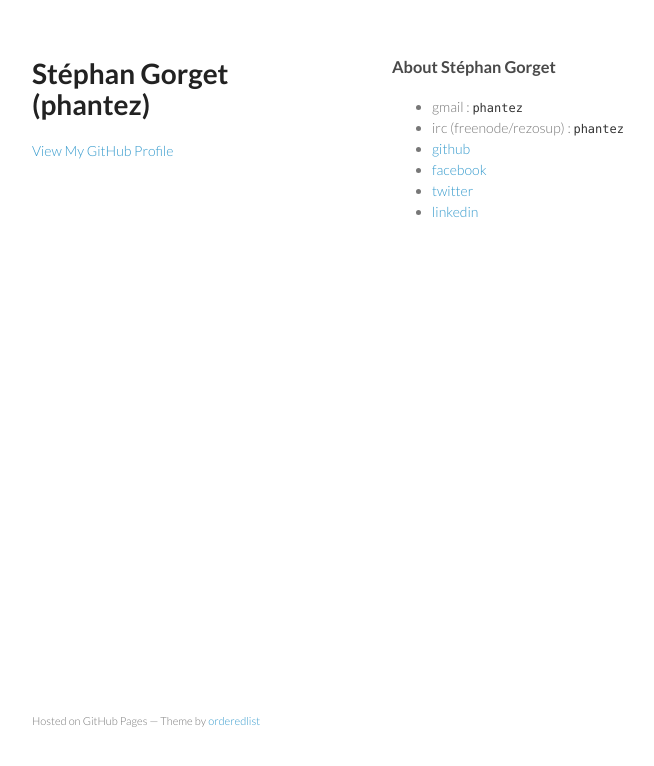
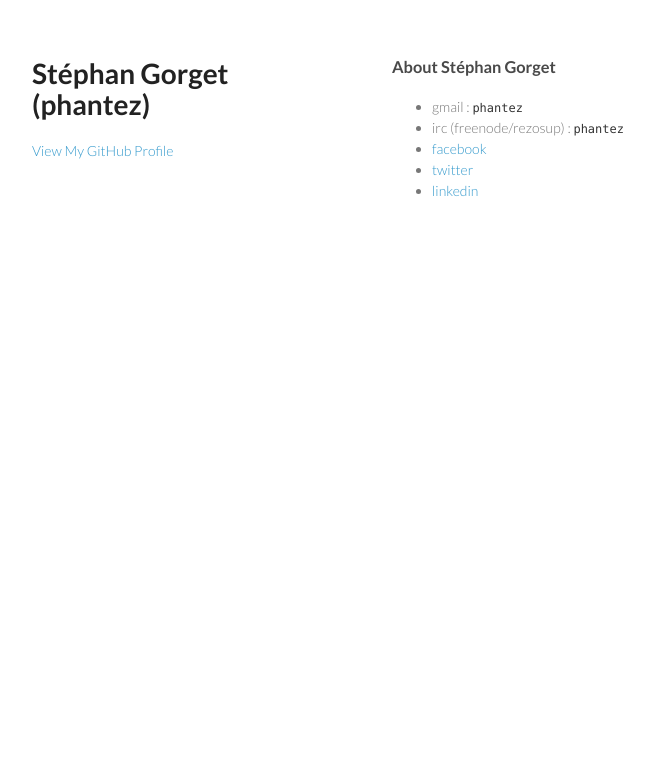
Before and after one commit to phantez/phantez.github.io, a plain HTML site: page index.html in a window 1280 px wide. Shown: the whole page, without its empty margins (178-832 px from the left). Drawn offline with Linux system fonts and the light colour scheme.

Commit message:
Add CNAME + remove github footer

```diff
--- a/index.html
+++ b/index.html
@@ -31,15 +31,11 @@
 </li>
 <li>irc (freenode/rezosup) : <code>phantez</code>
 </li>
-<li><a href="http://github.com/phantez">github</a></li>
 <li><a href="http://www.facebook.com/stephan.gorget">facebook</a></li>
 <li><a href="http://twitter.com/phantez">twitter</a></li>
 <li><a href="http://www.linkedin.com/in/stephangorget">linkedin</a></li>
 </ul>
       </section>
-      <footer>
-        <p><small>Hosted on GitHub Pages &mdash; Theme by <a href="https://github.com/orderedlist">orderedlist</a></small></p>
-      </footer>
     </div>
     <script src="javascripts/scale.fix.js"></script>
 
```
Also changed, not shown: 1 other file.
